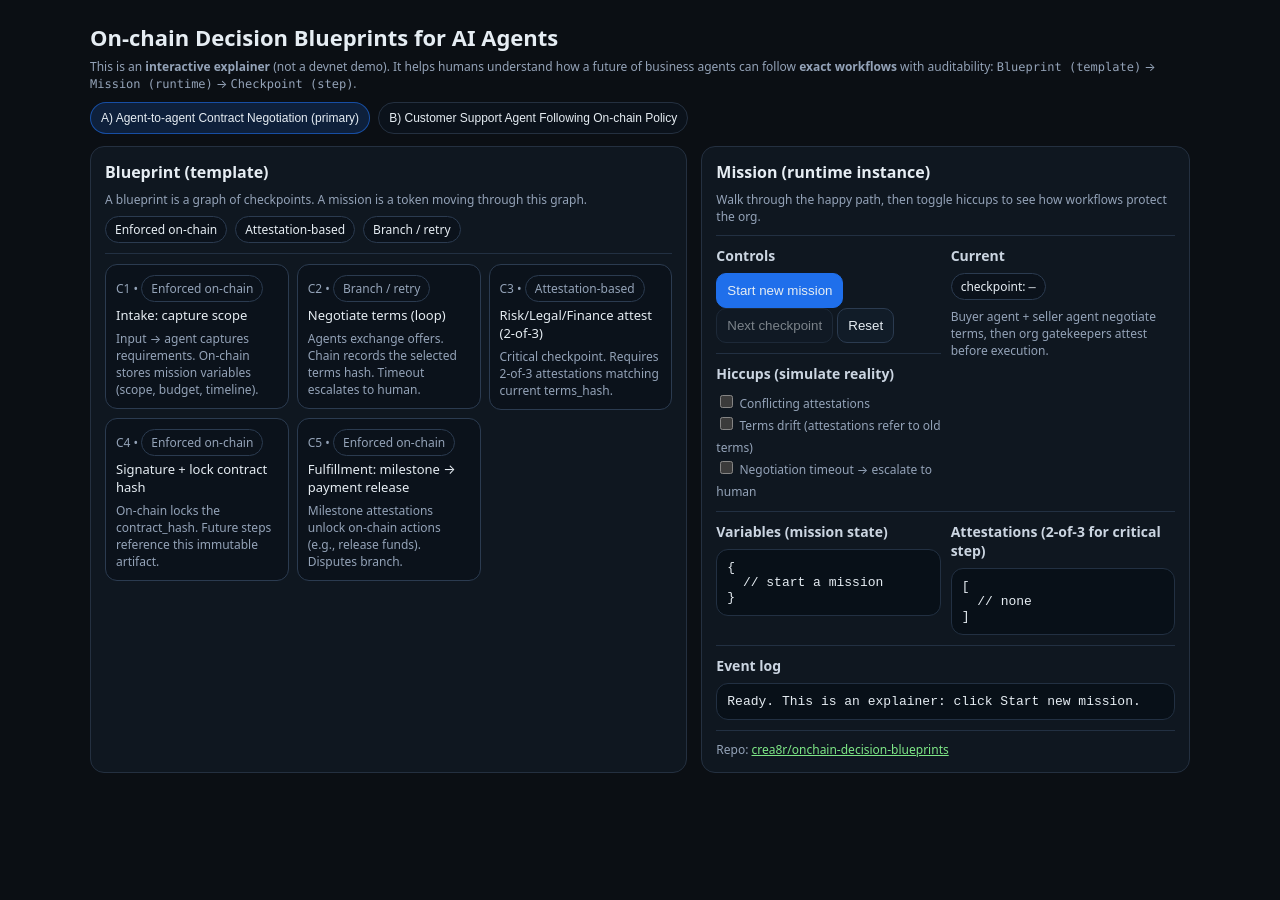
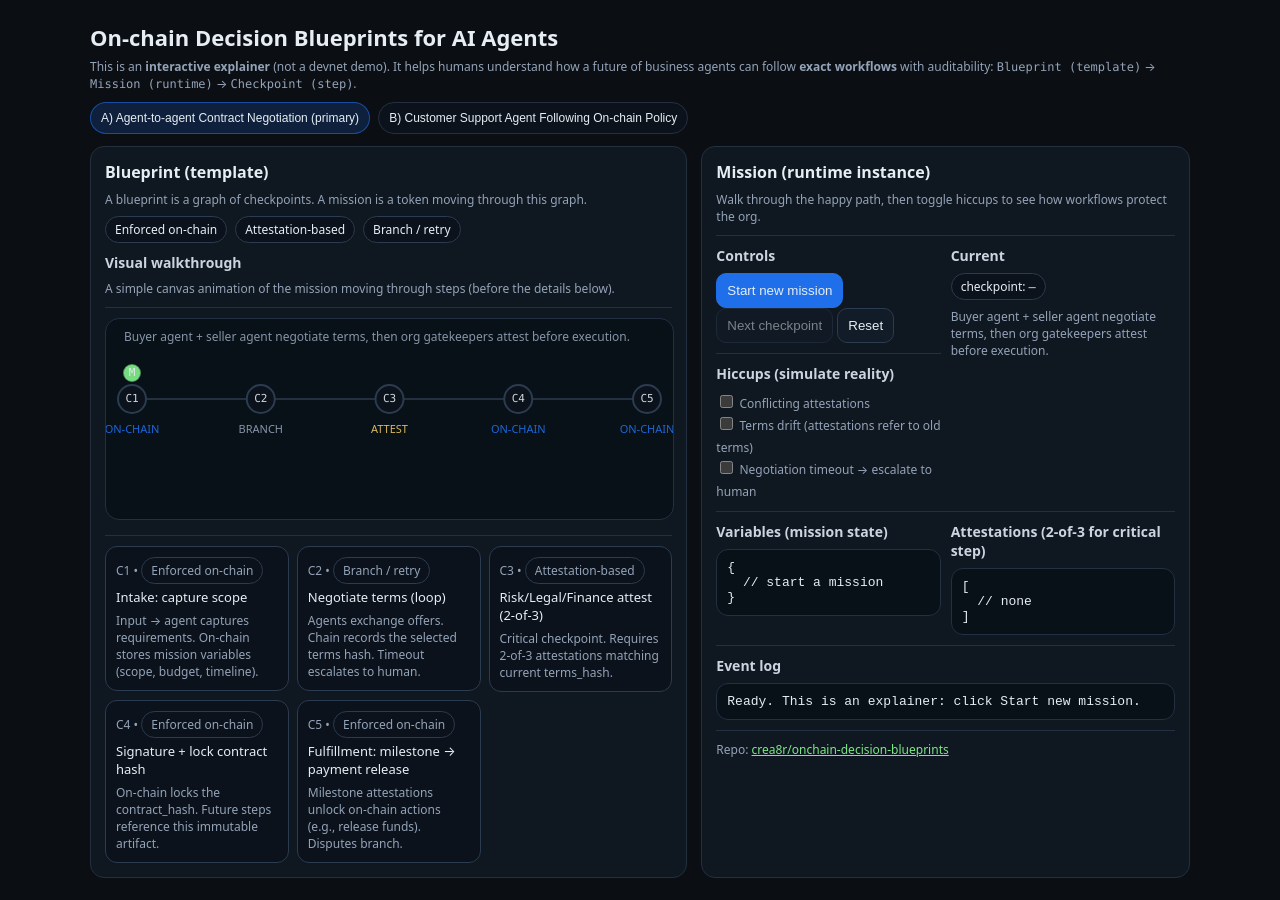
Before and after one commit to crea8r/onchain-decision-blueprints, a plain HTML site: page demo-web/index.html in a window 1280 px wide. Before the commit the page ends 800 px from the top, so only its background shows below. Drawn offline with Linux system fonts and the light colour scheme.

Commit message:
Add visual canvas walkthrough animation for each scenario

```diff
--- a/demo-web/index.html
+++ b/demo-web/index.html
@@ -29,6 +29,7 @@
     .pill{display:inline-block;padding:4px 9px;border-radius:999px;border:1px solid #2b3b50;background:#0b121b;font-size:12px}
     .ok{color:var(--ok)} .warn{color:var(--warn)} .bad{color:var(--bad)}
     .graph{display:grid;grid-template-columns:repeat(12,1fr);gap:8px;align-items:start}
+    .hint{font-size:12px;color:var(--muted);margin-top:6px}
     .node{grid-column:span 4;background:#0b121b;border:1px solid #2b3b50;border-radius:12px;padding:10px}
     .node.active{outline:2px solid rgba(126,231,135,.7)}
     .node .k{font-size:12px;color:var(--muted)}
@@ -58,6 +59,10 @@
           <span class="pill">Attestation-based</span>
           <span class="pill">Branch / retry</span>
         </div>
+        <h3 style="margin-top:10px">Visual walkthrough</h3>
+        <div class="small">A simple canvas animation of the mission moving through steps (before the details below).</div>
+        <div class="sep"></div>
+        <canvas id="viz" width="980" height="200" style="width:100%;height:auto;border-radius:14px;border:1px solid #223042;background:#081018"></canvas>
         <div class="sep"></div>
         <div id="graph" class="graph"></div>
       </div>
--- a/demo-web/main.js
+++ b/demo-web/main.js
@@ -174,6 +174,7 @@ function log(m, msg) {
 const ui = {
   tabs: document.getElementById('tabs'),
   graph: document.getElementById('graph'),
+  viz: document.getElementById('viz'),
   curId: document.getElementById('curId'),
   curExplain: document.getElementById('curExplain'),
   vars: document.getElementById('vars'),
@@ -189,6 +190,16 @@ const ui = {
 
 let scenarioKey = 'contract';
 let mission = null;
+let lastCur = null;
+
+// Canvas animation state
+let anim = {
+  fromIdx: 0,
+  toIdx: 0,
+  t0: 0,
+  durationMs: 520,
+  running: false,
+};
 
 function scenario() { return SCENARIOS[scenarioKey]; }
 
@@ -198,7 +209,7 @@ function renderTabs() {
     const b = document.createElement('button');
     b.className = 'tab' + (s.key === scenarioKey ? ' active' : '');
     b.textContent = s.title;
-    b.onclick = () => { scenarioKey = s.key; mission = null; renderAll(); };
+    b.onclick = () => { scenarioKey = s.key; mission = null; lastCur = null; anim.running = false; renderAll(); };
     ui.tabs.appendChild(b);
   }
 }
@@ -216,6 +227,132 @@ function renderGraph() {
     `;
     ui.graph.appendChild(d);
   }
+}
+
+function renderViz() {
+  const canvas = ui.viz;
+  if (!canvas) return;
+
+  // Make canvas crisp on HiDPI.
+  const cssWidth = canvas.clientWidth || 980;
+  const cssHeight = 200;
+  const dpr = Math.max(1, Math.floor(window.devicePixelRatio || 1));
+  canvas.width = Math.floor(cssWidth * dpr);
+  canvas.height = Math.floor(cssHeight * dpr);
+
+  const ctx = canvas.getContext('2d');
+  ctx.setTransform(dpr, 0, 0, dpr, 0, 0);
+
+  const cps = scenario().checkpoints;
+  const n = cps.length;
+  const padX = 26;
+  const y = 80;
+  const step = n <= 1 ? 0 : (cssWidth - padX * 2) / (n - 1);
+
+  const points = cps.map((cp, i) => ({
+    id: cp.id,
+    title: cp.title,
+    mode: cp.mode,
+    x: padX + step * i,
+    y,
+  }));
+
+  const idxById = new Map(points.map((p, i) => [p.id, i]));
+  const curIdx = mission ? idxById.get(mission.cur) ?? 0 : 0;
+  const fromIdx = lastCur ? (idxById.get(lastCur) ?? curIdx) : curIdx;
+
+  // Start an animation when checkpoint changes.
+  if (mission && (anim.toIdx !== curIdx || !anim.running) && lastCur && lastCur !== mission.cur) {
+    anim.fromIdx = fromIdx;
+    anim.toIdx = curIdx;
+    anim.t0 = performance.now();
+    anim.running = true;
+  }
+
+  function draw(tNow) {
+    const t = anim.running ? Math.min(1, (tNow - anim.t0) / anim.durationMs) : 1;
+
+    // background
+    ctx.clearRect(0, 0, cssWidth, cssHeight);
+
+    // title
+    ctx.fillStyle = 'rgba(148,163,184,0.9)';
+    ctx.font = '12px ui-sans-serif, system-ui';
+    ctx.fillText(scenario().subtitle, 18, 22);
+
+    // connectors
+    ctx.strokeStyle = 'rgba(36,48,64,1)';
+    ctx.lineWidth = 2;
+    ctx.beginPath();
+    for (let i = 0; i < points.length - 1; i++) {
+      const a = points[i], b = points[i + 1];
+      ctx.moveTo(a.x, a.y);
+      ctx.lineTo(b.x, b.y);
+    }
+    ctx.stroke();
+
+    // nodes
+    for (let i = 0; i < points.length; i++) {
+      const p = points[i];
+      const isActive = mission && i === curIdx;
+
+      ctx.fillStyle = '#0b121b';
+      ctx.strokeStyle = isActive ? 'rgba(126,231,135,0.9)' : 'rgba(43,59,80,1)';
+      ctx.lineWidth = isActive ? 3 : 2;
+
+      // node circle
+      ctx.beginPath();
+      ctx.arc(p.x, p.y, 14, 0, Math.PI * 2);
+      ctx.fill();
+      ctx.stroke();
+
+      // id label
+      ctx.fillStyle = 'rgba(230,237,243,0.9)';
+      ctx.font = '11px ui-monospace, SFMono-Regular, Menlo, Monaco, Consolas';
+      ctx.textAlign = 'center';
+      ctx.textBaseline = 'middle';
+      ctx.fillText(p.id, p.x, p.y);
+
+      // mode mini-tag
+      ctx.textBaseline = 'alphabetic';
+      ctx.textAlign = 'center';
+      ctx.font = '11px ui-sans-serif, system-ui';
+      const tag = p.mode === 'enforced' ? 'ON-CHAIN' : (p.mode === 'attestation' ? 'ATTEST' : 'BRANCH');
+      ctx.fillStyle = p.mode === 'enforced' ? 'rgba(31,111,235,0.9)' : (p.mode === 'attestation' ? 'rgba(242,204,96,0.9)' : 'rgba(148,163,184,0.9)');
+      ctx.fillText(tag, p.x, p.y + 34);
+    }
+
+    // token position
+    const fromP = points[anim.fromIdx] || points[0];
+    const toP = points[anim.toIdx] || fromP;
+    const ease = t < 0.5 ? 2 * t * t : 1 - Math.pow(-2 * t + 2, 2) / 2;
+    const tx = fromP.x + (toP.x - fromP.x) * ease;
+    const ty = fromP.y + (toP.y - fromP.y) * ease - 26;
+
+    // token
+    ctx.fillStyle = 'rgba(126,231,135,0.95)';
+    ctx.strokeStyle = 'rgba(126,231,135,0.6)';
+    ctx.lineWidth = 2;
+    ctx.beginPath();
+    ctx.arc(tx, ty, 8, 0, Math.PI * 2);
+    ctx.fill();
+    ctx.stroke();
+
+    ctx.fillStyle = 'rgba(230,237,243,0.9)';
+    ctx.font = '11px ui-monospace, SFMono-Regular, Menlo, Monaco, Consolas';
+    ctx.textAlign = 'center';
+    ctx.textBaseline = 'middle';
+    ctx.fillText('M', tx, ty + 0.5);
+
+    if (anim.running && t < 1) {
+      requestAnimationFrame(draw);
+    } else {
+      anim.running = false;
+      anim.fromIdx = anim.toIdx;
+    }
+  }
+
+  requestAnimationFrame(draw);
 }
 
 function badge(mode) {
@@ -246,6 +383,7 @@ function renderMission() {
 
 function renderAll() {
   renderTabs();
+  renderViz();
   renderGraph();
   renderMission();
 }
@@ -261,6 +399,7 @@ function startMission() {
     log: [],
     status: 'STARTED',
   };
+  lastCur = null;
   log(mission, `Mission started from blueprint "${scenario().key}".`);
   log(mission, 'Key idea: chain enforces ordering + state, while some checkpoints accept attestations.');
   // run first checkpoint action immediately
@@ -280,6 +419,7 @@ function flags() {
 function nextCheckpoint() {
   const cps = scenario().checkpoints;
   const idx = cps.findIndex(c => c.id === mission.cur);
+  lastCur = mission.cur;
   if (idx === -1) return;
   if (mission.status === 'DONE' || mission.status === 'ESCALATED' || mission.status === 'BLOCKED') return;
 
@@ -305,6 +445,7 @@ function nextCheckpoint() {
 
 function reset() {
   mission = null;
+  lastCur = null;
   renderAll();
 }
 
@@ -312,4 +453,5 @@ ui.btnStart.onclick = startMission;
 ui.btnNext.onclick = nextCheckpoint;
 ui.btnReset.onclick = reset;
 
+window.addEventListener('resize', () => renderViz());
 renderAll();
```
